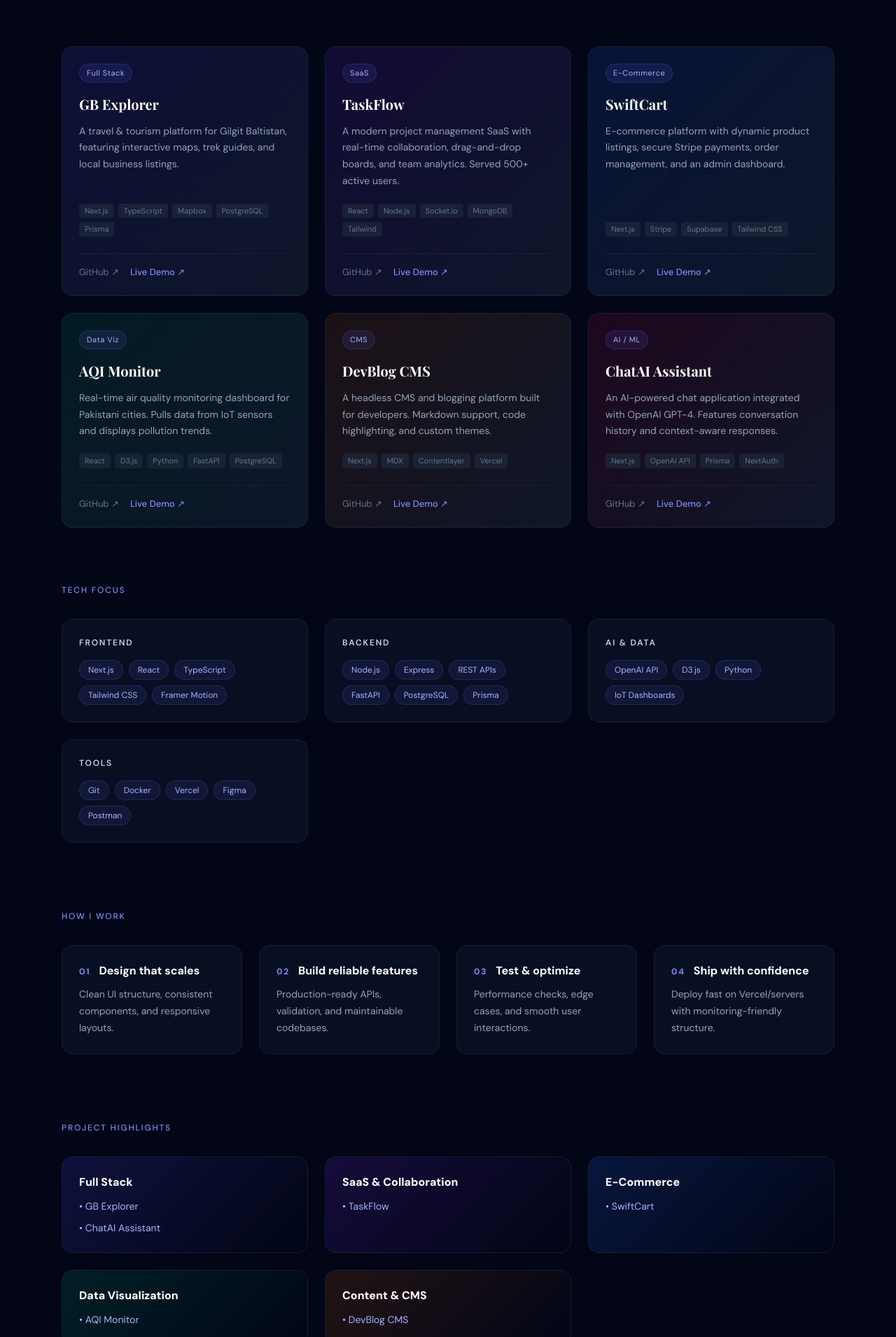
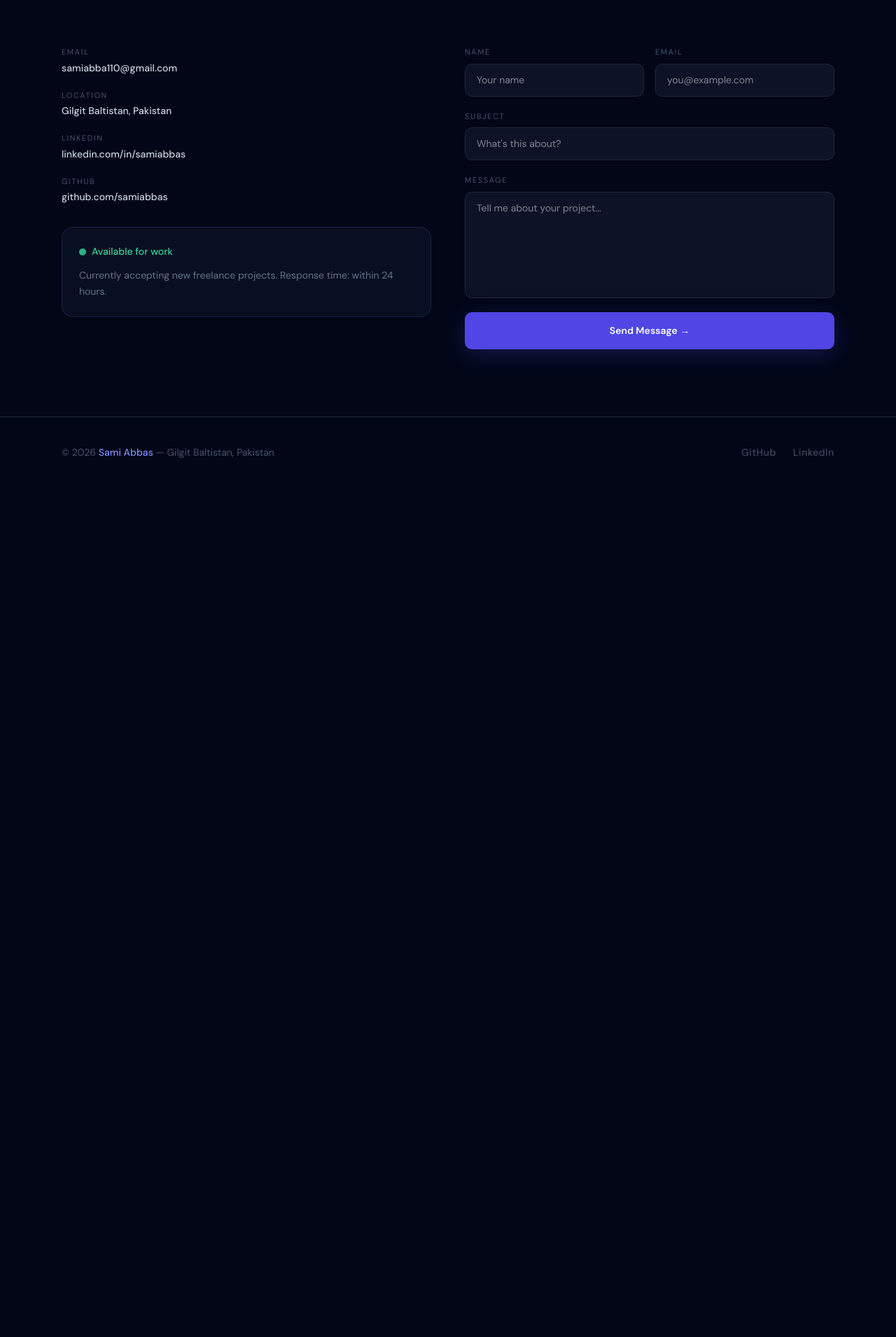
Before and after one commit to GOLDEN-DEV5/Nextweb, a Next.js app in the folder my-app/: page /contact in a window 1280 px wide. Shown: the part 310-2220 px from the top of the page at 70% size. After the commit the page ends 1007 px from the top, so only its background shows below. Built offline with nearby package versions, Linux system fonts and the light colour scheme; a web font is replaced by a local one.

Commit message:
Refactor contact page with form and error handling
Updated the contact page to include a contact form with error handling and modified the layout and content for better user interaction.

```diff
--- a/my-app/app/contact/page.tsx
+++ b/my-app/app/contact/page.tsx
@@ -1,379 +1,176 @@
 "use client";
+import { useState } from "react";
 import { motion, Variants } from "framer-motion";
 
 const fadeUp: Variants = {
   hidden: { opacity: 0, y: 30 },
   visible: (i: number = 0) => ({
     opacity: 1, y: 0,
-    transition: { duration: 0.6, delay: i * 0.1, ease: "easeOut" },
+    transition: { duration: 0.6, delay: i * 0.12, ease: "easeOut" },
   }),
 };
 
-const projects = [
-  { title: "GB Explorer", desc: "A travel & tourism platform for Gilgit Baltistan, featuring interactive maps, trek guides, and local business listings.", tech: ["Next.js", "TypeScript", "Mapbox", "PostgreSQL", "Prisma"], github: "https://github.com", live: "https://example.com", tag: "Full Stack", accent: "rgba(79,70,229,0.15)" },
-  { title: "TaskFlow", desc: "A modern project management SaaS with real-time collaboration, drag-and-drop boards, and team analytics. Served 500+ active users.", tech: ["React", "Node.js", "Socket.io", "MongoDB", "Tailwind"], github: "https://github.com", live: "https://example.com", tag: "SaaS", accent: "rgba(109,40,217,0.15)" },
-  { title: "SwiftCart", desc: "E-commerce platform with dynamic product listings, secure Stripe payments, order management, and an admin dashboard.", tech: ["Next.js", "Stripe", "Supabase", "Tailwind CSS"], github: "https://github.com", live: "https://example.com", tag: "E-Commerce", accent: "rgba(37,99,235,0.15)" },
-  { title: "AQI Monitor", desc: "Real-time air quality monitoring dashboard for Pakistani cities. Pulls data from IoT sensors and displays pollution trends.", tech: ["React", "D3.js", "Python", "FastAPI", "PostgreSQL"], github: "https://github.com", live: "https://example.com", tag: "Data Viz", accent: "rgba(5,150,105,0.15)" },
-  { title: "DevBlog CMS", desc: "A headless CMS and blogging platform built for developers. Markdown support, code highlighting, and custom themes.", tech: ["Next.js", "MDX", "Contentlayer", "Vercel"], github: "https://github.com", live: "https://example.com", tag: "CMS", accent: "rgba(180,83,9,0.15)" },
-  { title: "ChatAI Assistant", desc: "An AI-powered chat application integrated with OpenAI GPT-4. Features conversation history and context-aware responses.", tech: ["Next.js", "OpenAI API", "Prisma", "NextAuth"], github: "https://github.com", live: "https://example.com", tag: "AI / ML", accent: "rgba(190,18,60,0.15)" },
+const contactInfo = [
+  { label: "Email", value: "samiabba110@gmail.com", href: "mailto:samiabba110@gmail.com" },
+  { label: "Location", value: "Gilgit Baltistan, Pakistan", href: null },
+  { label: "LinkedIn", value: "linkedin.com/in/samiabbas", href: "https://www.linkedin.com/in/samiabbas110/" },
+  { label: "GitHub", value: "github.com/samiabbas", href: "https://github.com/GOLDEN-DEV5" },
 ];
 
+const inputStyle = {
+  width: "100%", background: "rgba(15,23,42,0.8)", border: "1px solid #1e293b",
+  borderRadius: "10px", padding: "12px 16px", color: "#f1f5f9", fontSize: "14px",
+  outline: "none", transition: "border-color 0.2s", fontFamily: "inherit",
+};
 
-export default function ProjectsPage() {
+export default function ContactPage() {
+  const [form, setForm] = useState({ name: "", email: "", subject: "", message: "" });
+  const [submitted, setSubmitted] = useState(false);
+  const [loading, setLoading] = useState(false);
+  const [error, setError] = useState(""); // ← new
+
+  const handleChange = (e: React.ChangeEvent<HTMLInputElement | HTMLTextAreaElement>) =>
+    setForm({ ...form, [e.target.name]: e.target.value });
+
+  // ✅ Updated handleSubmit — connects to Resend
+  const handleSubmit = async (e: React.FormEvent) => {
+    e.preventDefault();
+    setLoading(true);
+    setError("");
+
+    try {
+      const res = await fetch("/api/contact", {
+        method: "POST",
+        headers: { "Content-Type": "application/json" },
+        body: JSON.stringify(form),
+      });
+
+      if (res.ok) {
+        setSubmitted(true);
+      } else {
+        setError("❌ Failed to send. Please try again.");
+      }
+    } catch {
+      setError("❌ Something went wrong. Please try again.");
+    } finally {
+      setLoading(false);
+    }
+  };
+
   return (
     <div style={{ minHeight: "100vh", backgroundColor: "#020617", paddingTop: "128px", paddingBottom: "96px" }}>
       <div style={{ maxWidth: "1152px", margin: "0 auto", padding: "0 24px" }}>
 
         <motion.div variants={fadeUp} initial="hidden" animate="visible" custom={0} style={{ marginBottom: "64px" }}>
-          <p style={{ color: "#818cf8", fontSize: "12px", letterSpacing: "0.15em", textTransform: "uppercase", fontWeight: 500, marginBottom: "12px" }}>Portfolio</p>
+          <p style={{ color: "#818cf8", fontSize: "12px", letterSpacing: "0.15em", textTransform: "uppercase", fontWeight: 500, marginBottom: "12px" }}>Get In Touch</p>
           <h1 className="font-serif" style={{ fontSize: "clamp(2.5rem, 5vw, 3.75rem)", color: "#fff", marginBottom: "24px", lineHeight: 1.15 }}>
-            Projects I&apos;ve <span className="gradient-text">crafted.</span>
+            Let&apos;s work <span className="gradient-text">together.</span>
           </h1>
           <p style={{ color: "#94a3b8", fontSize: "18px", maxWidth: "500px", lineHeight: 1.7 }}>
-            Real-world applications and side projects — from SaaS platforms to data visualization tools.
+            Have a project in mind? I&apos;m open to freelance work, collaborations, and interesting conversations.
           </p>
         </motion.div>
 
-        <div style={{ display: "grid", gridTemplateColumns: "repeat(auto-fill, minmax(320px, 1fr))", gap: "24px" }}>
-          {projects.map((project, i) => (
-            <motion.div key={project.title} variants={fadeUp} initial="hidden" animate="visible" custom={i + 1} whileHover={{ y: -4 }}
-              style={{ display: "flex", flexDirection: "column", background: `linear-gradient(135deg, ${project.accent}, #0f172a)`, border: "1px solid rgba(30,41,59,0.7)", borderRadius: "16px", padding: "24px", transition: "border-color 0.3s", cursor: "default" }}>
+        <div style={{ display: "grid", gridTemplateColumns: "repeat(auto-fit, minmax(280px, 1fr))", gap: "48px" }}>
 
-              <span style={{ alignSelf: "flex-start", marginBottom: "16px", padding: "4px 10px", fontSize: "11px", color: "#a5b4fc", background: "rgba(99,102,241,0.12)", border: "1px solid rgba(99,102,241,0.2)", borderRadius: "9999px", letterSpacing: "0.05em" }}>
-                {project.tag}
-              </span>
+          {/* Info */}
+          <motion.div variants={fadeUp} initial="hidden" animate="visible" custom={1} style={{ display: "flex", flexDirection: "column", gap: "32px" }}>
+            <div style={{ display: "flex", flexDirection: "column", gap: "20px" }}>
+              {contactInfo.map((item) => (
+                <div key={item.label} style={{ display: "flex", flexDirection: "column", gap: "4px" }}>
+                  <span style={{ fontSize: "11px", color: "#475569", letterSpacing: "0.15em", textTransform: "uppercase" }}>{item.label}</span>
+                  {item.href ? (
+                    <a href={item.href} target={item.href.startsWith("http") ? "_blank" : undefined} rel="noopener noreferrer"
+                      style={{ color: "#cbd5e1", fontSize: "14px", fontWeight: 500, textDecoration: "none", transition: "color 0.2s" }}
+                      onMouseEnter={e => (e.currentTarget.style.color = "#818cf8")}
+                      onMouseLeave={e => (e.currentTarget.style.color = "#cbd5e1")}>
+                      {item.value}
+                    </a>
+                  ) : (
+                    <span style={{ color: "#cbd5e1", fontSize: "14px", fontWeight: 500 }}>{item.value}</span>
+                  )}
+                </div>
+              ))}
+            </div>
 
-              <h2 className="font-serif" style={{ fontSize: "20px", color: "#fff", fontWeight: 700, marginBottom: "12px" }}>{project.title}</h2>
-              <p style={{ color: "#94a3b8", fontSize: "14px", lineHeight: 1.7, marginBottom: "20px", flex: 1 }}>{project.desc}</p>
+            <div style={{ background: "rgba(15,23,42,0.6)", border: "1px solid rgba(99,102,241,0.2)", borderRadius: "16px", padding: "24px" }}>
+              <div style={{ display: "flex", alignItems: "center", gap: "8px", marginBottom: "12px" }}>
+                <span className="animate-pulse" style={{ width: "10px", height: "10px", borderRadius: "50%", backgroundColor: "#34d399", display: "inline-block" }} />
+                <span style={{ fontSize: "14px", color: "#34d399", fontWeight: 500 }}>Available for work</span>
+              </div>
+              <p style={{ color: "#64748b", fontSize: "14px", lineHeight: 1.65 }}>
+                Currently accepting new freelance projects. Response time: within 24 hours.
+              </p>
+            </div>
+          </motion.div>
 
-              <div style={{ display: "flex", flexWrap: "wrap", gap: "6px", marginBottom: "24px" }}>
-                {project.tech.map((t) => (
-                  <span key={t} style={{ padding: "2px 8px", fontSize: "11px", color: "#64748b", background: "rgba(30,41,59,0.7)", borderRadius: "4px" }}>{t}</span>
-                ))}
-              </div>
-
-              <div style={{ display: "flex", gap: "16px", paddingTop: "16px", borderTop: "1px solid rgba(30,41,59,0.6)" }}>
-                <a href={project.github} target="_blank" rel="noopener noreferrer"
-                  style={{ fontSize: "13px", color: "#64748b", textDecoration: "none", transition: "color 0.2s" }}
-                  onMouseEnter={e => (e.currentTarget.style.color = "#fff")}
-                  onMouseLeave={e => (e.currentTarget.style.color = "#64748b")}>
-                  GitHub ↗
-                </a>
-                <a href={project.live} target="_blank" rel="noopener noreferrer"
-                  style={{ fontSize: "13px", color: "#818cf8", fontWeight: 500, textDecoration: "none", transition: "color 0.2s" }}
-                  onMouseEnter={e => (e.currentTarget.style.color = "#a5b4fc")}
-                  onMouseLeave={e => (e.currentTarget.style.color = "#818cf8")}>
-                  Live Demo ↗
-                </a>
-              </div>
-            </motion.div>
-          ))}
-        </div>
-
-        {/* Tech Focus */}
-        <motion.div
-          variants={fadeUp}
-          initial="hidden"
-          animate="visible"
-          custom={6}
-          style={{ marginBottom: "96px" }}
-        >
-          <p
-            style={{
-              color: "#818cf8",
-              fontSize: "12px",
-              letterSpacing: "0.15em",
-              textTransform: "uppercase",
-              fontWeight: 500,
-              marginBottom: "32px",
-              marginTop: "80px",
-            }}
-          >
-            Tech Focus
-          </p>
-
-          <div
-            style={{
-              display: "grid",
-              gridTemplateColumns: "repeat(auto-fit, minmax(260px, 1fr))",
-              gap: "24px",
-            }}
-          >
-            {[
-              {
-                category: "Frontend",
-                items: [
-                  "Next.js",
-                  "React",
-                  "TypeScript",
-                  "Tailwind CSS",
-                  "Framer Motion",
-                ],
-              },
-              {
-                category: "Backend",
-                items: [
-                  "Node.js",
-                  "Express",
-                  "REST APIs",
-                  "FastAPI",
-                  "PostgreSQL",
-                  "Prisma",
-                ],
-              },
-              {
-                category: "AI & Data",
-                items: ["OpenAI API", "D3.js", "Python", "IoT Dashboards"],
-              },
-              {
-                category: "Tools",
-                items: ["Git", "Docker", "Vercel", "Figma", "Postman"],
-              },
-            ].map((group) => (
-              <div
-                key={group.category}
-                style={{
-                  background: "rgba(15,23,42,0.6)",
-                  border: "1px solid rgba(30,41,59,0.6)",
-                  borderRadius: "16px",
-                  padding: "24px",
-                }}
-              >
-                <h3
-                  style={{
-                    color: "#cbd5e1",
-                    fontWeight: 600,
-                    marginBottom: "16px",
-                    fontSize: "12px",
-                    letterSpacing: "0.15em",
-                    textTransform: "uppercase",
-                  }}
-                >
-                  {group.category}
-                </h3>
-                <div style={{ display: "flex", flexWrap: "wrap", gap: "8px" }}>
-                  {group.items.map((item) => (
-                    <span
-                      key={item}
-                      style={{
-                        padding: "4px 12px",
-                        fontSize: "12px",
-                        color: "#a5b4fc",
-                        background: "rgba(99,102,241,0.1)",
-                        border: "1px solid rgba(99,102,241,0.2)",
-                        borderRadius: "9999px",
-                      }}
-                    >
-                      {item}
-                    </span>
+          {/* Form */}
+          <motion.div variants={fadeUp} initial="hidden" animate="visible" custom={2} style={{ flex: 1 }}>
+            {submitted ? (
+              <motion.div initial={{ opacity: 0, scale: 0.95 }} animate={{ opacity: 1, scale: 1 }}
+                style={{ display: "flex", alignItems: "center", justifyContent: "center", background: "rgba(15,23,42,0.6)", border: "1px solid rgba(99,102,241,0.2)", borderRadius: "20px", padding: "64px 32px", textAlign: "center" }}>
+                <div>
+                  <div style={{ fontSize: "56px", marginBottom: "16px" }}>🎉</div>
+                  <h3 className="font-serif" style={{ fontSize: "24px", color: "#fff", marginBottom: "12px" }}>Message Sent!</h3>
+                  <p style={{ color: "#94a3b8", fontSize: "14px" }}>Thanks for reaching out — I&apos;ll reply within 24 hours.</p>
+                  <button onClick={() => { setSubmitted(false); setForm({ name: "", email: "", subject: "", message: "" }); }}
+                    style={{ marginTop: "24px", fontSize: "14px", color: "#818cf8", background: "none", border: "none", cursor: "pointer" }}>
+                    Send another message
+                  </button>
+                </div>
+              </motion.div>
+            ) : (
+              <form onSubmit={handleSubmit} style={{ display: "flex", flexDirection: "column", gap: "20px" }}>
+                <div style={{ display: "grid", gridTemplateColumns: "1fr 1fr", gap: "16px" }}>
+                  {[{ name: "name", label: "Name", type: "text", placeholder: "Your name" }, { name: "email", label: "Email", type: "email", placeholder: "you@example.com" }].map((f) => (
+                    <div key={f.name} style={{ display: "flex", flexDirection: "column", gap: "8px" }}>
+                      <label style={{ fontSize: "11px", color: "#475569", letterSpacing: "0.15em", textTransform: "uppercase" }}>{f.label}</label>
+                      <input type={f.type} name={f.name} required placeholder={f.placeholder}
+                        value={form[f.name as keyof typeof form]} onChange={handleChange}
+                        style={inputStyle}
+                        onFocus={e => (e.currentTarget.style.borderColor = "rgba(99,102,241,0.5)")}
+                        onBlur={e => (e.currentTarget.style.borderColor = "#1e293b")} />
+                    </div>
                   ))}
                 </div>
-              </div>
-            ))}
-          </div>
-        </motion.div>
 
-        {/* How I Work */}
-        <motion.div variants={fadeUp} initial="hidden" animate="visible" custom={7}>
-          <p
-            style={{
-              color: "#818cf8",
-              fontSize: "12px",
-              letterSpacing: "0.15em",
-              textTransform: "uppercase",
-              fontWeight: 500,
-              marginBottom: "32px",
-            }}
-          >
-            How I Work
-          </p>
+                <div style={{ display: "flex", flexDirection: "column", gap: "8px" }}>
+                  <label style={{ fontSize: "11px", color: "#475569", letterSpacing: "0.15em", textTransform: "uppercase" }}>Subject</label>
+                  <input type="text" name="subject" required placeholder="What's this about?" value={form.subject} onChange={handleChange}
+                    style={inputStyle}
+                    onFocus={e => (e.currentTarget.style.borderColor = "rgba(99,102,241,0.5)")}
+                    onBlur={e => (e.currentTarget.style.borderColor = "#1e293b")} />
+                </div>
 
-          <div
-            style={{
-              display: "grid",
-              gridTemplateColumns: "repeat(auto-fit, minmax(240px, 1fr))",
-              gap: "24px",
-              marginBottom: "96px",
-            }}
-          >
-            {[
-              {
-                step: "01",
-                title: "Design that scales",
-                desc: "Clean UI structure, consistent components, and responsive layouts.",
-              },
-              {
-                step: "02",
-                title: "Build reliable features",
-                desc: "Production-ready APIs, validation, and maintainable codebases.",
-              },
-              {
-                step: "03",
-                title: "Test & optimize",
-                desc: "Performance checks, edge cases, and smooth user interactions.",
-              },
-              {
-                step: "04",
-                title: "Ship with confidence",
-                desc: "Deploy fast on Vercel/servers with monitoring-friendly structure.",
-              },
-            ].map((card) => (
-              <motion.div
-                key={card.step}
-                whileHover={{ y: -4 }}
-                style={{
-                  background: "rgba(15,23,42,0.6)",
-                  border: "1px solid rgba(30,41,59,0.6)",
-                  borderRadius: "16px",
-                  padding: "24px",
-                }}
-              >
-                <div style={{ display: "flex", alignItems: "baseline", gap: "12px" }}>
-                  <span
-                    style={{
-                      fontSize: "12px",
-                      letterSpacing: "0.15em",
-                      textTransform: "uppercase",
-                      color: "#818cf8",
-                      fontWeight: 700,
-                    }}
-                  >
-                    {card.step}
-                  </span>
-                  <h3 style={{ color: "#fff", fontSize: "16px", fontWeight: 700 }}>
-                    {card.title}
-                  </h3>
+                <div style={{ display: "flex", flexDirection: "column", gap: "8px" }}>
+                  <label style={{ fontSize: "11px", color: "#475569", letterSpacing: "0.15em", textTransform: "uppercase" }}>Message</label>
+                  <textarea name="message" required rows={6} placeholder="Tell me about your project..." value={form.message} onChange={handleChange}
+                    style={{ ...inputStyle, resize: "none" }}
+                    onFocus={e => (e.currentTarget.style.borderColor = "rgba(99,102,241,0.5)")}
+                    onBlur={e => (e.currentTarget.style.borderColor = "#1e293b")} />
                 </div>
-                <p style={{ color: "#94a3b8", fontSize: "14px", lineHeight: 1.7, marginTop: "10px" }}>
-                  {card.desc}
-                </p>
-              </motion.div>
-            ))}
-          </div>
-        </motion.div>
 
-        {/* Project Highlights */}
-        <motion.div variants={fadeUp} initial="hidden" animate="visible" custom={8} style={{ marginBottom: "96px" }}>
-          <p
-            style={{
-              color: "#818cf8",
-              fontSize: "12px",
-              letterSpacing: "0.15em",
-              textTransform: "uppercase",
-              fontWeight: 500,
-              marginBottom: "32px",
-            }}
-          >
-            Project Highlights
-          </p>
+                <motion.button type="submit" disabled={loading} whileHover={{ scale: 1.02 }} whileTap={{ scale: 0.98 }}
+                  style={{ width: "100%", padding: "16px", backgroundColor: loading ? "#3730a3" : "#4f46e5", color: "#fff", fontSize: "14px", fontWeight: 600, borderRadius: "10px", border: "none", cursor: loading ? "not-allowed" : "pointer", boxShadow: "0 8px 32px rgba(79,70,229,0.25)", fontFamily: "inherit" }}>
+                  {loading ? (
+                    <span style={{ display: "flex", alignItems: "center", justifyContent: "center", gap: "8px" }}>
+                      <span className="animate-spin" style={{ width: "16px", height: "16px", border: "2px solid rgba(255,255,255,0.3)", borderTopColor: "#fff", borderRadius: "50%", display: "inline-block" }} />
+                      Sending...
+                    </span>
+                  ) : "Send Message →"}
+                </motion.button>
 
-          <div
-            style={{
-              display: "grid",
-              gridTemplateColumns: "repeat(auto-fit, minmax(280px, 1fr))",
-              gap: "24px",
-            }}
-          >
-            {[
-              {
-                title: "Full Stack",
-                items: ["GB Explorer", "ChatAI Assistant"],
-                tint: "rgba(79,70,229,0.18)",
-              },
-              {
-                title: "SaaS & Collaboration",
-                items: ["TaskFlow"],
-                tint: "rgba(109,40,217,0.18)",
-              },
-              {
-                title: "E-Commerce",
-                items: ["SwiftCart"],
-                tint: "rgba(37,99,235,0.18)",
-              },
-              {
-                title: "Data Visualization",
-                items: ["AQI Monitor"],
-                tint: "rgba(5,150,105,0.18)",
-              },
-              {
-                title: "Content & CMS",
-                items: ["DevBlog CMS"],
-                tint: "rgba(180,83,9,0.18)",
-              },
-            ].map((h) => (
-              <motion.div
-                key={h.title}
-                whileHover={{ y: -4 }}
-                style={{
-                  background: `linear-gradient(135deg, ${h.tint}, rgba(2,6,23,0.6))`,
-                  border: "1px solid rgba(30,41,59,0.6)",
-                  borderRadius: "16px",
-                  padding: "24px",
-                }}
-              >
-                <h3 style={{ color: "#fff", fontSize: "16px", fontWeight: 800, marginBottom: "12px" }}>
-                  {h.title}
-                </h3>
-                <div style={{ display: "flex", flexDirection: "column", gap: "10px" }}>
-                  {h.items.map((name) => (
-                    <span key={name} style={{ color: "#a5b4fc", fontSize: "14px" }}>
-                      • {name}
-                    </span>
-                  ))}
-                </div>
-              </motion.div>
-            ))}
-          </div>
-        </motion.div>
+                {/* ← new: shows error message if email fails */}
+                {error && (
+                  <p style={{ color: "#f87171", fontSize: "13px", textAlign: "center", marginTop: "4px" }}>
+                    {error}
+                  </p>
+                )}
 
-        {/* Outcomes */}
-        <motion.div variants={fadeUp} initial="hidden" animate="visible" custom={9}>
-          <p
-            style={{
-              color: "#818cf8",
-              fontSize: "12px",
-              letterSpacing: "0.15em",
-              textTransform: "uppercase",
-              fontWeight: 500,
-              marginBottom: "32px",
-            }}
-          >
-            Outcomes
-          </p>
-
-          <div
-            style={{
-              display: "grid",
-              gridTemplateColumns: "repeat(auto-fit, minmax(240px, 1fr))",
-              gap: "24px",
-            }}
-          >
-            {[
-              { value: "500+", label: "Active SaaS users", accent: "#818cf8" },
-              { value: "5+", label: "Production features per release", accent: "#a5b4fc" },
-              { value: "99%", label: "UI consistency with components", accent: "#818cf8" },
-              { value: "Fast", label: "Deploy-ready workflows (Vercel)", accent: "#a5b4fc" },
-            ].map((o) => (
-              <motion.div
-                key={o.label}
-                whileHover={{ y: -4 }}
-                style={{
-                  background: "rgba(15,23,42,0.6)",
-                  border: "1px solid rgba(30,41,59,0.6)",
-                  borderRadius: "16px",
-                  padding: "24px",
-                }}
-              >
-                <div style={{ display: "flex", alignItems: "baseline", gap: "12px" }}>
-                  <span className="font-serif" style={{ fontSize: "2.2rem", color: o.accent, fontWeight: 800 }}>
-                    {o.value}
-                  </span>
-                </div>
-                <p style={{ color: "#94a3b8", fontSize: "14px", lineHeight: 1.7, marginTop: "8px" }}>{o.label}</p>
-              </motion.div>
-            ))}
-          </div>
-        </motion.div>
+              </form>
+            )}
+          </motion.div>
+        </div>
 
       </div>
     </div>
```
